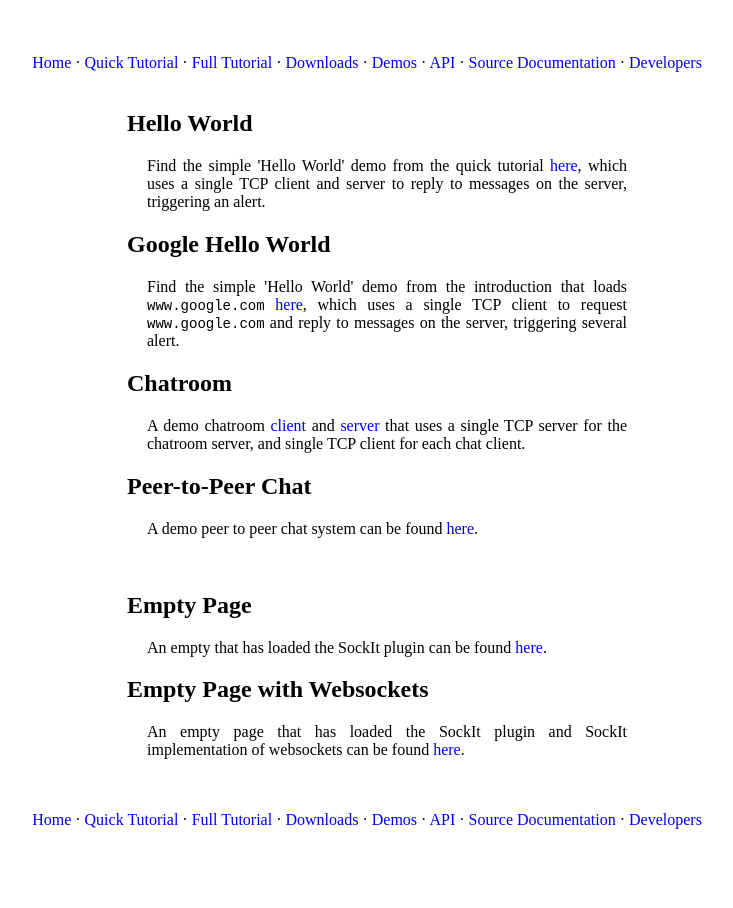
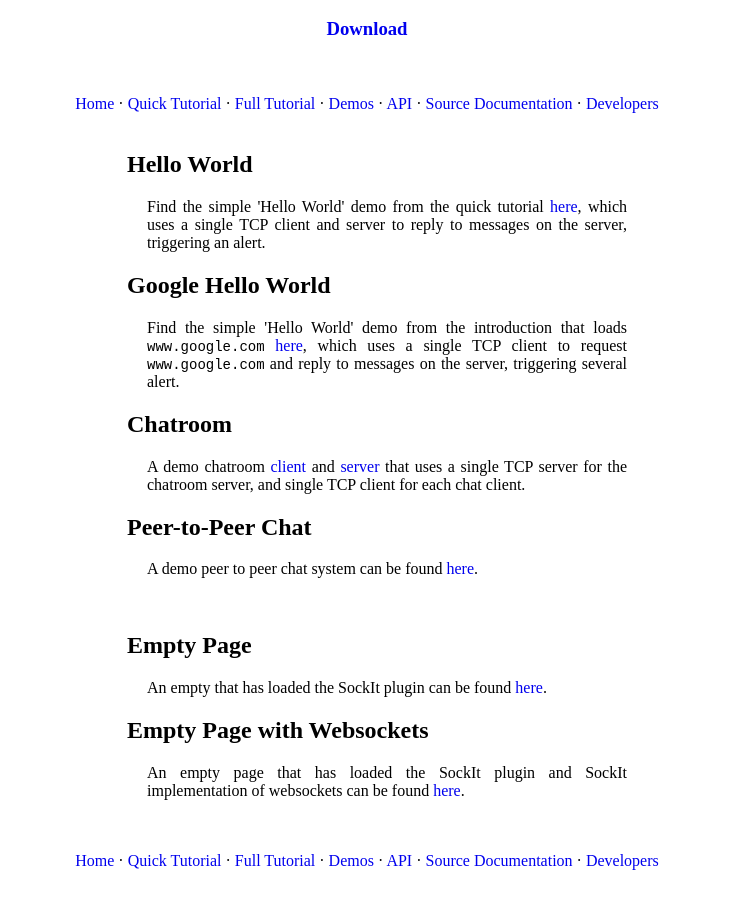
Before and after one commit to sockit/sockit.github.com, a plain HTML site: page demos.html in a window 1280 px wide. Shown: the part 90-998 px from the top of the page, without its empty margins (273-1006 px from the left). Before the commit the page ends 969 px from the top, so only its background shows below. Drawn offline with Linux system fonts and the light colour scheme.

Commit message:
Cleaned up navigation some more

```diff
--- a/demos.html
+++ b/demos.html
@@ -7,8 +7,10 @@
 	<body>
 			<center>
 				<h1>SockIt &#183; Demos</h1>
-                <p></p>
-		        <br><br><a href="index.html">Home</a> &#183; <a href="tutorial.html">Quick Tutorial</a> &#183; <a href="full_tutorial.html">Full Tutorial</a> &#183; <a href="downloads.html">Downloads</a> &#183; <a href="demos.html">Demos</a> &#183; <a href="api_documentation.html">API</a> &#183; <a href="html/index.html">Source Documentation</a> &#183; <a href="developers.html">Developers</a>
+                <h3><a href="downloads.html">Download</a></h3>
+                <br/>
+                <br/>
+                <a href="index.html">Home</a> &#183; <a href="tutorial.html">Quick Tutorial</a> &#183; <a href="full_tutorial.html">Full Tutorial</a> &#183; <a href="demos.html">Demos</a> &#183; <a href="api_documentation.html">API</a> &#183; <a href="html/index.html">Source Documentation</a> &#183; <a href="developers.html">Developers</a>
 
                 <br><br>
 	        </center>
@@ -55,8 +57,7 @@
 		</div>
 	<br/><br/>
 	<center>
-		<a href="index.html">Home</a> &#183; <a href="tutorial.html">Quick Tutorial</a> &#183; <a href="full_tutorial.html">Full Tutorial</a> &#183; <a href="downloads.html">Downloads</a> &#183; <a href="demos.html">Demos</a> &#183; <a href="api_documentation.html">API</a> &#183; <a href="html/index.html">Source Documentation</a> &#183; <a href="developers.html">Developers</a>
-
+        <a href="index.html">Home</a> &#183; <a href="tutorial.html">Quick Tutorial</a> &#183; <a href="full_tutorial.html">Full Tutorial</a> &#183; <a href="demos.html">Demos</a> &#183; <a href="api_documentation.html">API</a> &#183; <a href="html/index.html">Source Documentation</a> &#183; <a href="developers.html">Developers</a>
 	</center>
 	</body>
 </html>
```
Also changed, not shown: api_documentation.html (+5 -4 lines), developers.html (+4 -4 lines), downloads.html (+2 -3 lines), full_tutorial.html (+5 -5 lines), index.html (+4 -3 lines), tutorial.html (+5 -4 lines).
